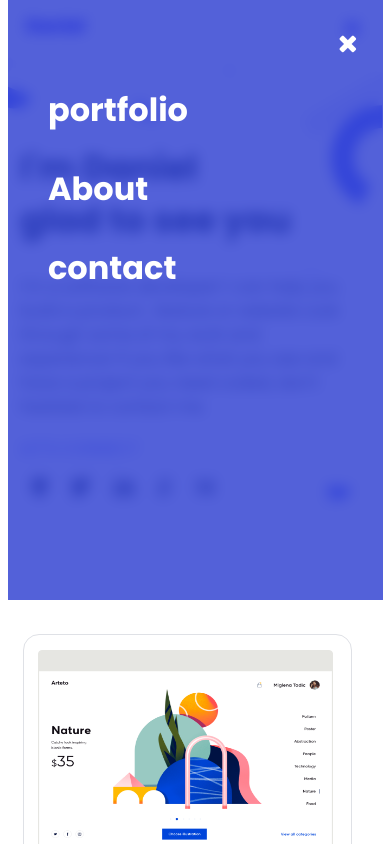
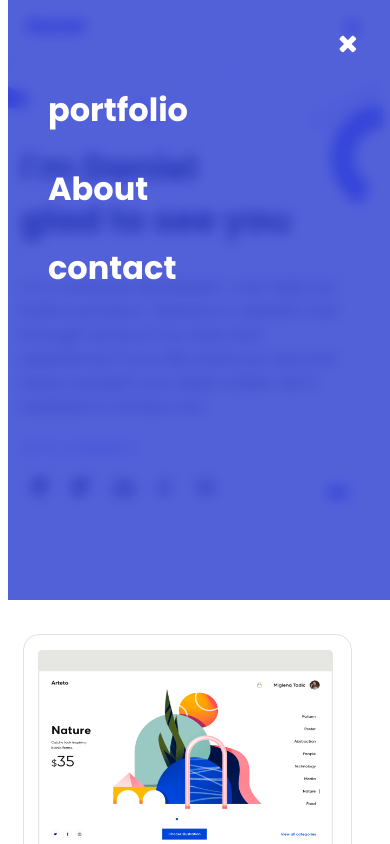
Before and after one commit to Danny-imo/my-project, a plain HTML site: page index.html in a window 390 px wide. Both pictures are taken after a click on the item 352 px from the left and 28 px from the top of the page. Shown: the top 844 px of the page. Drawn offline with Linux system fonts and the light colour scheme.

Commit message:
fix responsiveness in css file

```diff
--- a/style.css
+++ b/style.css
@@ -8,7 +8,7 @@
   background: #6070ff;
   background-color: rgba(41, 58, 208, 0.8);
   height: 600px;
-  width: 375px;
+  width: 100%;
   display: none;
   top: 0;
   position: absolute;
```
